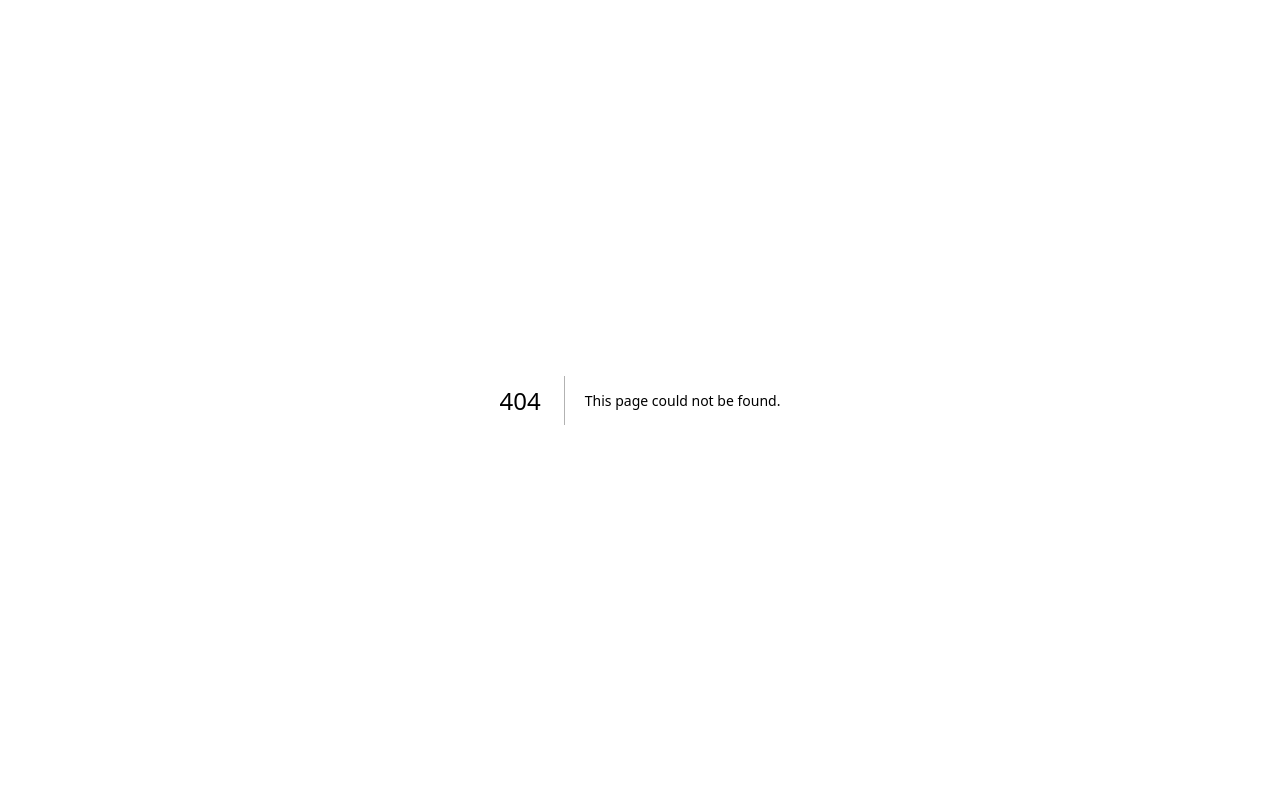
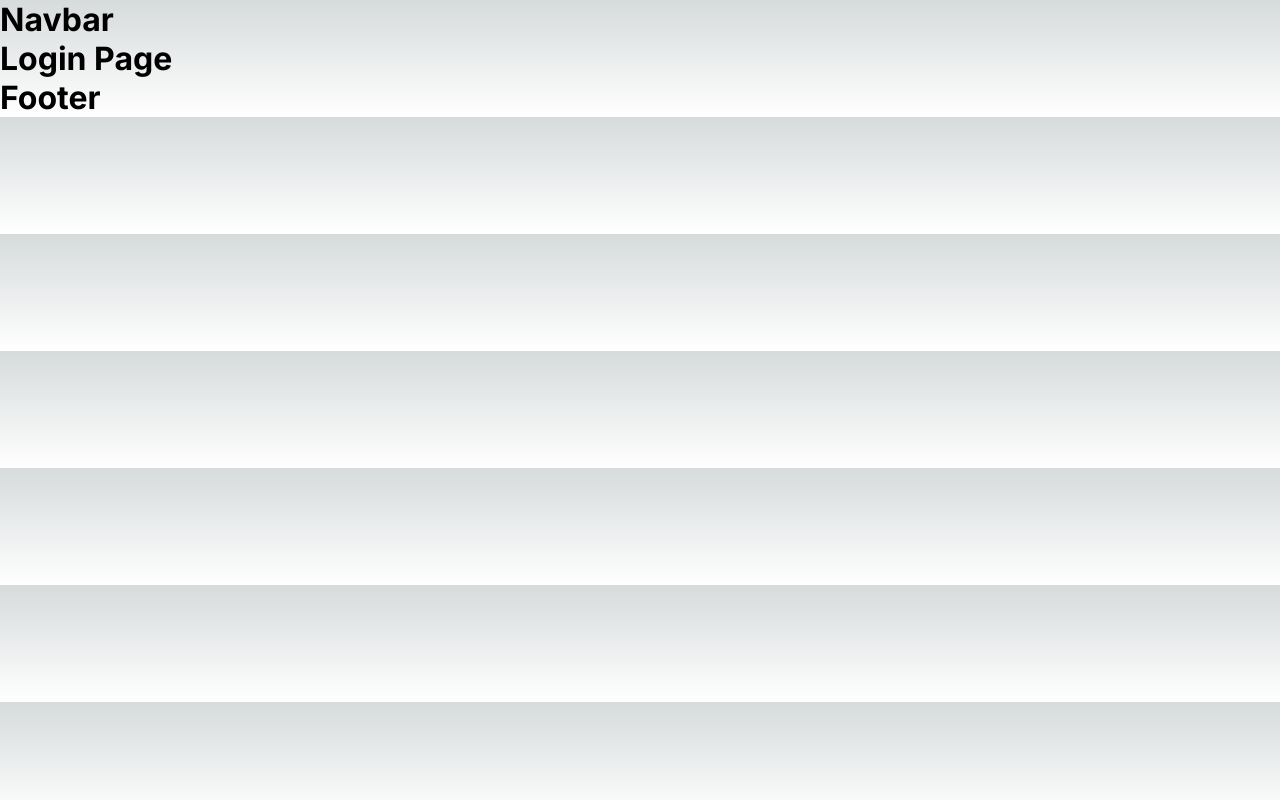
Before and after one commit to Kratosgado/kgopinion, a Next.js app: page /login in a window 1280 px wide. Before the commit this address had no page. Built offline with nearby package versions, Linux system fonts and the light colour scheme.

Commit message:
add footer and navbar

```diff
--- /dev/null
+++ b/src/app/(auth)/login/page.tsx
@@ -0,0 +1,9 @@
+const LoginPage = () => {
+  return (
+    <div>
+      <h1>Login Page</h1>
+    </div>
+  );
+};
+
+export default LoginPage;
--- a/src/app/layout.tsx
+++ b/src/app/layout.tsx
@@ -1,12 +1,14 @@
 import type { Metadata } from "next";
 import { Inter } from "next/font/google";
 import "./globals.css";
+import Navbar from "@/conponents/navbar/Navbar";
+import Footer from "@/conponents/footer/Footer";
 
 const inter = Inter({ subsets: ["latin"] });
 
 export const metadata: Metadata = {
-  title: "Create Next App",
-  description: "Generated by create next app",
+  title: "KgOpinion",
+  description: "Blog by Kratosgado",
 };
 
 export default function RootLayout({
@@ -16,7 +18,11 @@
 }>) {
   return (
     <html lang="en">
-      <body className={inter.className}>{children}</body>
+      <body className={inter.className}>
+        <Navbar />
+        {children}
+        <Footer />
+      </body>
     </html>
   );
 }
--- /dev/null
+++ b/src/conponents/footer/Footer.tsx
@@ -0,0 +1,9 @@
+const Footer = () => {
+  return (
+    <div>
+      <h1>Footer</h1>
+    </div>
+  );
+};
+
+export default Footer;
--- /dev/null
+++ b/src/conponents/navbar/Navbar.tsx
@@ -0,0 +1,9 @@
+const Navbar = () => {
+   return (
+     <div>
+       <h1>Navbar</h1>
+     </div>
+   );
+ };
+
+ export default Navbar;
```
Also changed, not shown: src/app/(auth)/register/page.tsx (added, +9 -0 lines), src/app/blog/[slug]/page.tsx (added, +9 -0 lines).
